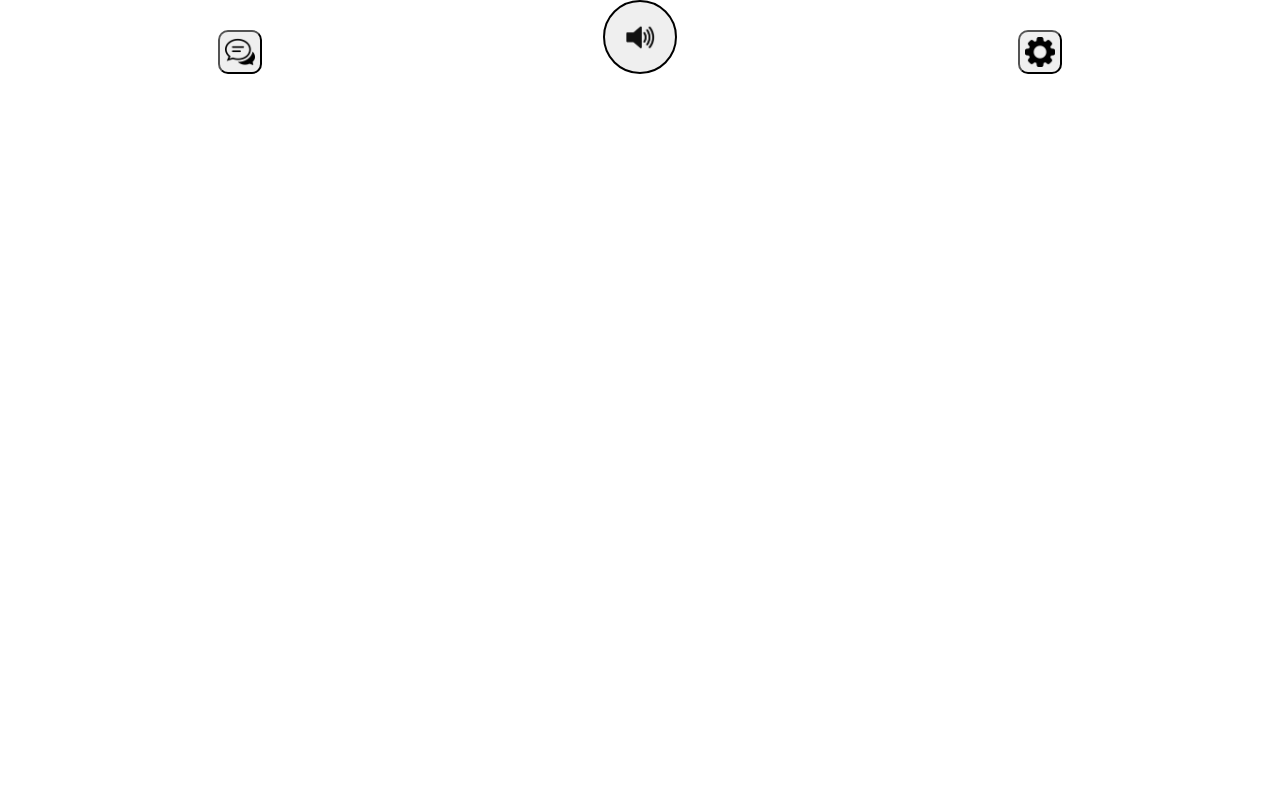
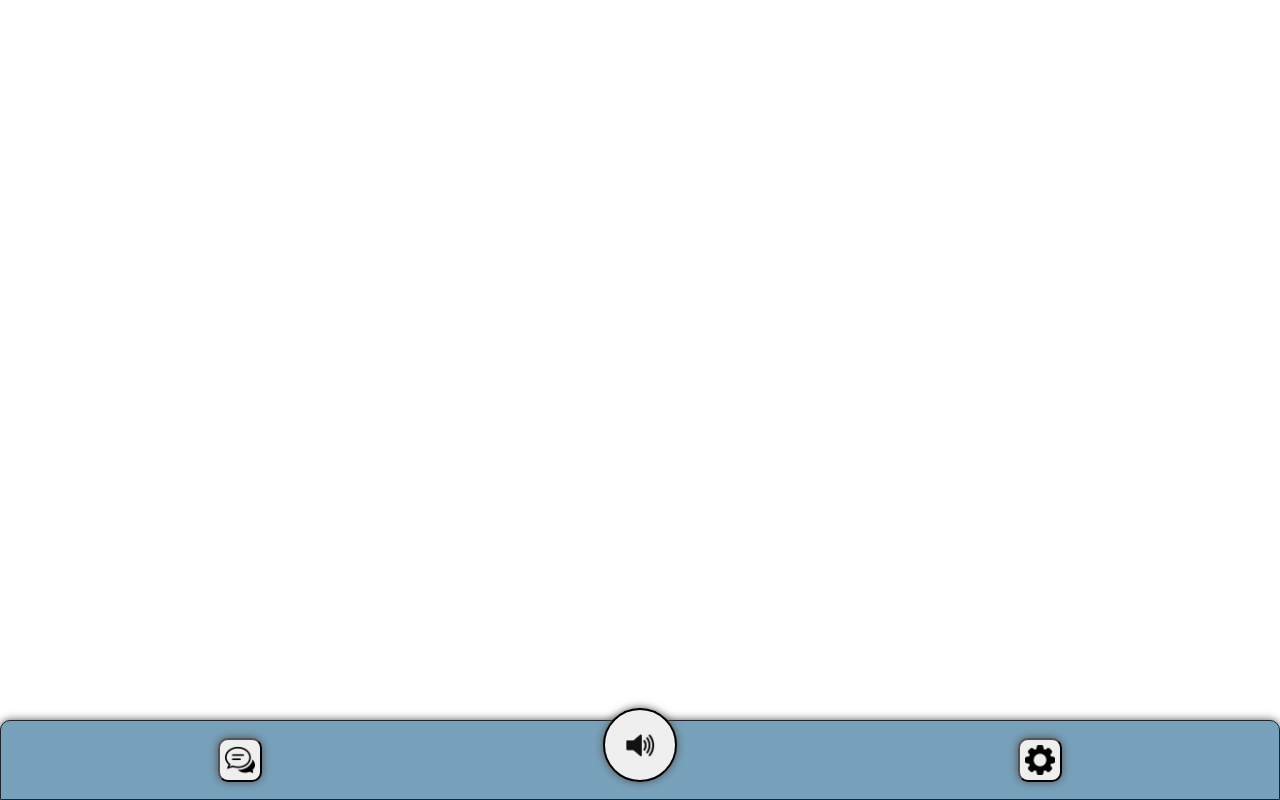
Before and after one commit to krx90/carproxy, a React (Vite) app: page / in a window 1280 px wide. Built offline with nearby package versions, Linux system fonts and the light colour scheme.

Commit message:
menu bar finished

```diff
--- a/src/components/MenuBar.css
+++ b/src/components/MenuBar.css
@@ -1,9 +1,18 @@
 .menu-bar {
+    position: fixed; /* Fixed position at the bottom */
+    bottom: 0; /* Align to the bottom of the viewport */
+    left: 0; /* Align to the left */
+    right: 0; /* Align to the right */
     display: flex;
-    height: auto;
+    height: 80px;
     flex-direction: row;
     align-items: center;
     justify-content: center;
+    border-style: solid;
+    border-width: 1px;
+    background-color: #78A1BB;
+    border-radius: 10px 10px 0 0;
+    box-shadow: 0 0 8px 0 rgb(82, 82, 82);
 }
 
 .menu-icons {
@@ -22,6 +31,7 @@
 .chat-icon-button {
     border-radius: 10px;
     padding: 5px;
+    box-shadow: 0 0 8px 0 rgb(82, 82, 82);
 }
 
 .settings-icon {
@@ -31,6 +41,7 @@
 .settings-icon-button {
     border-radius: 10px;
     padding: 5px;
+    box-shadow: 0 0 8px 0 rgb(82, 82, 82);
 }
 
 .live-button-circle {
@@ -40,6 +51,7 @@
     border-style: solid;
     border-width: 2px;
     border-radius: 50%;
+    box-shadow: 0 0 8px 0 rgb(82, 82, 82);
 }
 
 .live-button {
```
Also changed, not shown: 1 other file (tests, documents, lock files or other folders).
